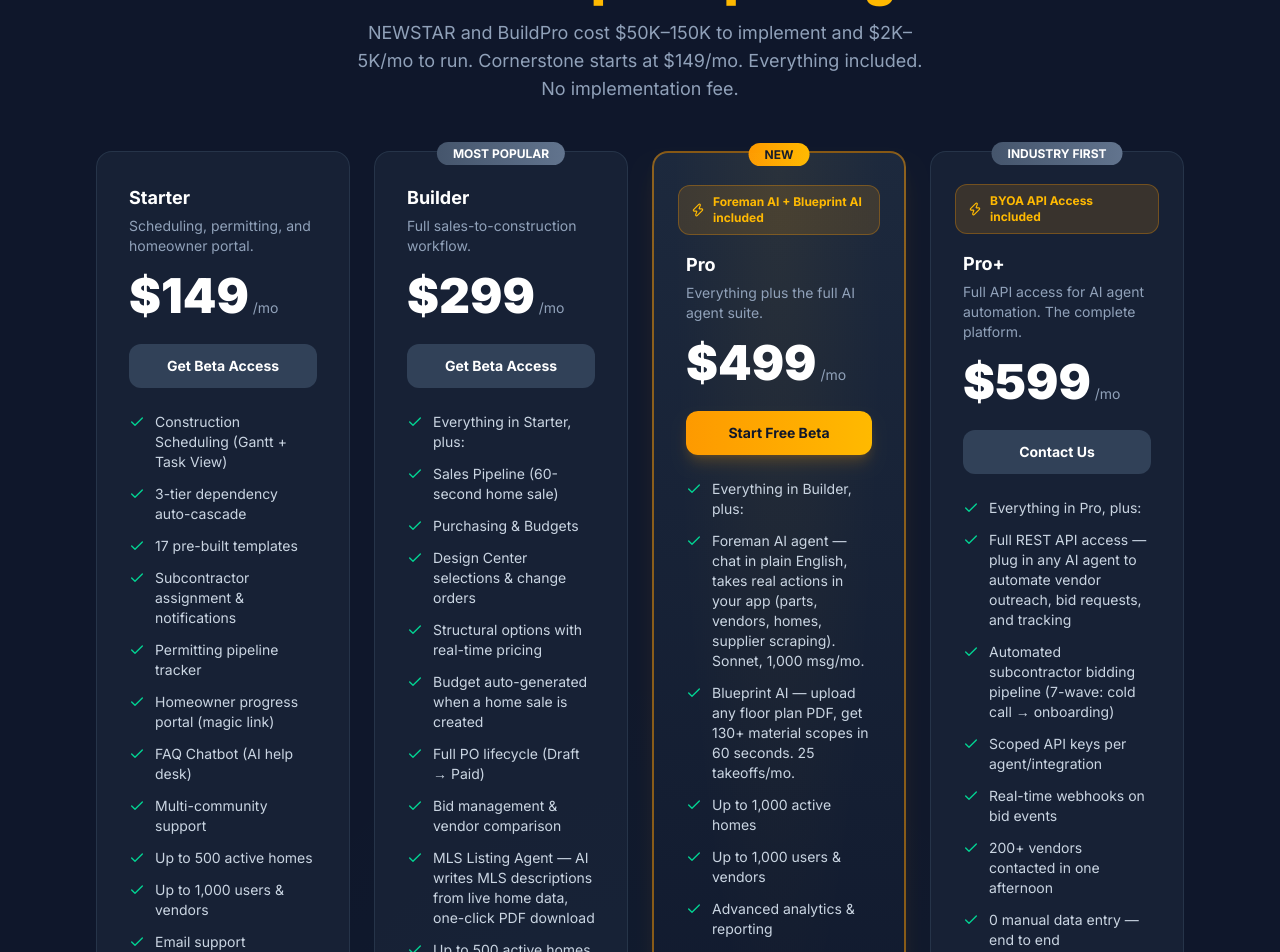
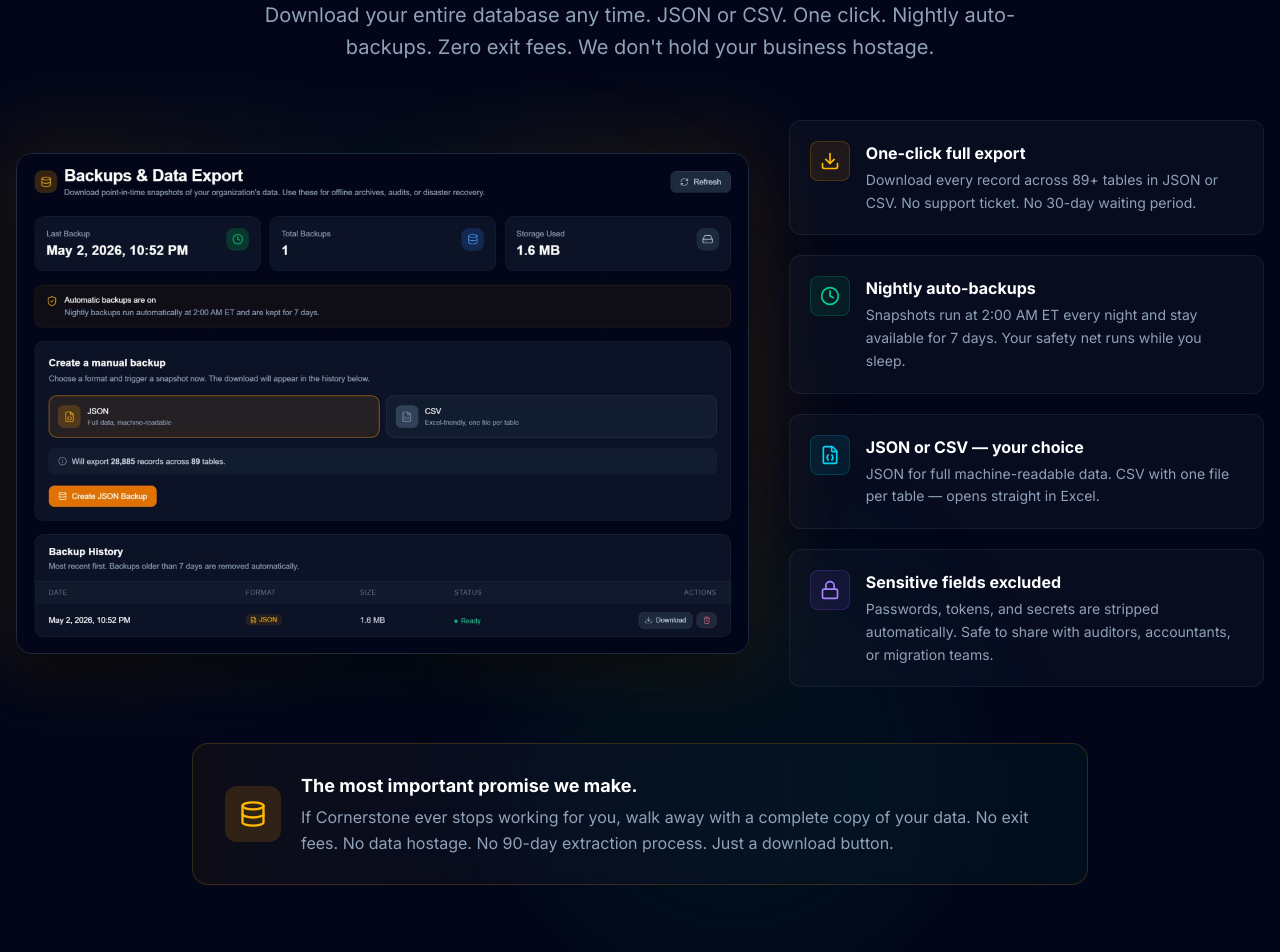
Before and after one commit to Scootermcgavin121/cornerstone-marketing-v2, a Next.js app: page / in a window 1280 px wide. Shown: the part 6700-7652 px from the top of the page. Built offline with nearby package versions, Linux system fonts and the light colour scheme.

Commit message:
feat: add Data Ownership trust section — full-DB JSON/CSV export, nightly auto-backups, no vendor lock-in. Embedded on homepage and /purchasing page with the Backups & Data Export UI screenshot.

```diff
--- a/src/app/page.tsx
+++ b/src/app/page.tsx
@@ -18,6 +18,7 @@ import { VideoSection } from "@/components/VideoSection";
 import { AiTakeoffSection } from "@/components/AiTakeoffSection";
 import { AgentsSection } from "@/components/AgentsSection";
 import { ModulesGrid } from "@/components/ModulesGrid";
+import { DataOwnership } from "@/components/DataOwnership";
 import { PricingSection } from "@/components/PricingSection";
 import { CTASection } from "@/components/CTASection";
 import { Footer } from "@/components/Footer";
@@ -32,6 +33,7 @@ export default function Home() {
       <AgentsSection />
       <AiTakeoffSection />
       <ModulesGrid />
+      <DataOwnership />
       <PricingSection />
       <CTASection />
       <Footer />
--- a/src/app/purchasing/page.tsx
+++ b/src/app/purchasing/page.tsx
@@ -3,6 +3,7 @@ import Link from "next/link";
 import { Navbar } from "@/components/Navbar";
 import { FAQSection, type FAQItem } from "@/components/FAQSection";
 import { VideoPlayer } from "@/components/VideoPlayer";
+import { DataOwnership } from "@/components/DataOwnership";
 
 export const metadata = {
   title: "Home Builder Purchasing & Bid Management Software | Cornerstone PM",
@@ -177,6 +178,8 @@ export default function PurchasingPage() {
         </div>
       </section>
 
+      <DataOwnership />
+
       <FAQSection
         title="Home Builder Purchasing FAQ"
         subtitle="Common questions about purchasing and bid management software for production home builders."
--- /dev/null
+++ b/src/components/DataOwnership.tsx
@@ -0,0 +1,133 @@
+"use client";
+
+import Image from "next/image";
+import { Database, Download, ShieldCheck, Lock, Clock, FileJson } from "lucide-react";
+
+export function DataOwnership() {
+  return (
+    <section id="data-ownership" className="relative py-24 px-4 border-t border-slate-900">
+      {/* Subtle ambient glow */}
+      <div className="absolute inset-0 overflow-hidden pointer-events-none">
+        <div className="absolute top-1/3 left-1/4 w-[28rem] h-[28rem] bg-amber-500/5 rounded-full blur-3xl" />
+        <div className="absolute bottom-0 right-1/4 w-[28rem] h-[28rem] bg-emerald-500/5 rounded-full blur-3xl" />
+      </div>
+
+      <div className="relative max-w-7xl mx-auto">
+        {/* Header */}
+        <div className="text-center mb-14 max-w-3xl mx-auto">
+          <div className="inline-flex items-center gap-2 px-4 py-1.5 rounded-full bg-amber-500/10 border border-amber-500/30 text-amber-400 text-xs font-bold uppercase tracking-widest mb-6">
+            <ShieldCheck className="w-3.5 h-3.5" />
+            No Vendor Lock-In
+          </div>
+          <h2 className="text-4xl sm:text-5xl md:text-6xl font-black tracking-tight mb-5">
+            Your data is{" "}
+            <span className="bg-gradient-to-r from-amber-400 to-amber-300 bg-clip-text text-transparent">
+              always yours.
+            </span>
+          </h2>
+          <p className="text-lg sm:text-xl text-slate-400 leading-relaxed">
+            Download your entire database any time. JSON or CSV. One click.
+            Nightly auto-backups. Zero exit fees. We don&apos;t hold your
+            business hostage.
+          </p>
+        </div>
+
+        {/* Screenshot + benefit grid */}
+        <div className="grid lg:grid-cols-5 gap-10 items-center">
+          {/* Screenshot */}
+          <div className="lg:col-span-3 relative group">
+            <div className="absolute -inset-4 bg-gradient-to-r from-amber-500/20 via-emerald-500/10 to-amber-500/20 rounded-3xl blur-2xl opacity-60 group-hover:opacity-80 transition-opacity" />
+            <div className="relative rounded-2xl overflow-hidden border border-slate-800 shadow-2xl shadow-black/60">
+              <Image
+                src="/mockups/feature-backups.jpg"
+                alt="Cornerstone PM Backups & Data Export interface — one-click JSON or CSV download of your entire database"
+                width={1200}
+                height={760}
+                className="w-full h-auto block"
+                priority
+              />
+            </div>
+          </div>
+
+          {/* Benefits */}
+          <div className="lg:col-span-2 space-y-5">
+            <BenefitRow
+              icon={<Download className="w-5 h-5" />}
+              title="One-click full export"
+              desc="Download every record across 89+ tables in JSON or CSV. No support ticket. No 30-day waiting period."
+              accent="amber"
+            />
+            <BenefitRow
+              icon={<Clock className="w-5 h-5" />}
+              title="Nightly auto-backups"
+              desc="Snapshots run at 2:00 AM ET every night and stay available for 7 days. Your safety net runs while you sleep."
+              accent="emerald"
+            />
+            <BenefitRow
+              icon={<FileJson className="w-5 h-5" />}
+              title="JSON or CSV — your choice"
+              desc="JSON for full machine-readable data. CSV with one file per table — opens straight in Excel."
+              accent="cyan"
+            />
+            <BenefitRow
+              icon={<Lock className="w-5 h-5" />}
+              title="Sensitive fields excluded"
+              desc="Passwords, tokens, and secrets are stripped automatically. Safe to share with auditors, accountants, or migration teams."
+              accent="violet"
+            />
+          </div>
+        </div>
+
+        {/* Trust banner */}
+        <div className="mt-14 max-w-4xl mx-auto">
+          <div className="rounded-2xl border border-amber-500/20 bg-gradient-to-r from-amber-500/5 via-slate-900/40 to-emerald-500/5 px-8 py-7 flex flex-col sm:flex-row items-start sm:items-center gap-5 backdrop-blur-sm">
+            <div className="w-14 h-14 rounded-xl bg-amber-500/15 flex items-center justify-center text-amber-400 shrink-0">
+              <Database className="w-7 h-7" />
+            </div>
+            <div className="flex-1">
+              <div className="text-lg font-bold text-white mb-1">
+                The most important promise we make.
+              </div>
+              <p className="text-sm sm:text-base text-slate-400 leading-relaxed">
+                If Cornerstone ever stops working for you, walk away with a
+                complete copy of your data. No exit fees. No data hostage.
+                No 90-day extraction process. Just a download button.
+              </p>
+            </div>
+          </div>
+        </div>
+      </div>
+    </section>
+  );
+}
+
+function BenefitRow({
+  icon,
+  title,
+  desc,
+  accent,
+}: {
+  icon: React.ReactNode;
+  title: string;
+  desc: string;
+  accent: "amber" | "emerald" | "cyan" | "violet";
+}) {
+  const accentClasses = {
+    amber: "bg-amber-500/10 text-amber-400 border-amber-500/20",
+    emerald: "bg-emerald-500/10 text-emerald-400 border-emerald-500/20",
+    cyan: "bg-cyan-500/10 text-cyan-400 border-cyan-500/20",
+    violet: "bg-violet-500/10 text-violet-400 border-violet-500/20",
+  };
+
+  return (
+    <div className="flex items-start gap-4 p-5 rounded-xl bg-slate-900/40 border border-slate-800/60 hover:border-slate-700 transition-colors">
+      <div className={`w-10 h-10 rounded-lg flex items-center justify-center border shrink-0 ${accentClasses[accent]}`}>
+        {icon}
+      </div>
+      <div>
+        <div className="font-bold text-white text-base mb-1">{title}</div>
+        <p className="text-sm text-slate-400 leading-relaxed">{desc}</p>
+      </div>
+    </div>
+  );
+}
```
Also changed, not shown: public/mockups/feature-backups.jpg (added).
